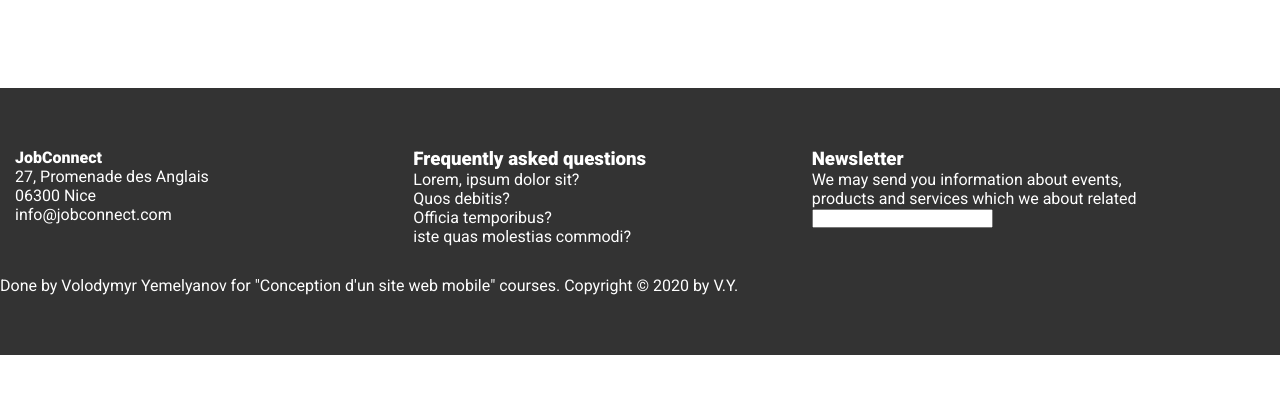
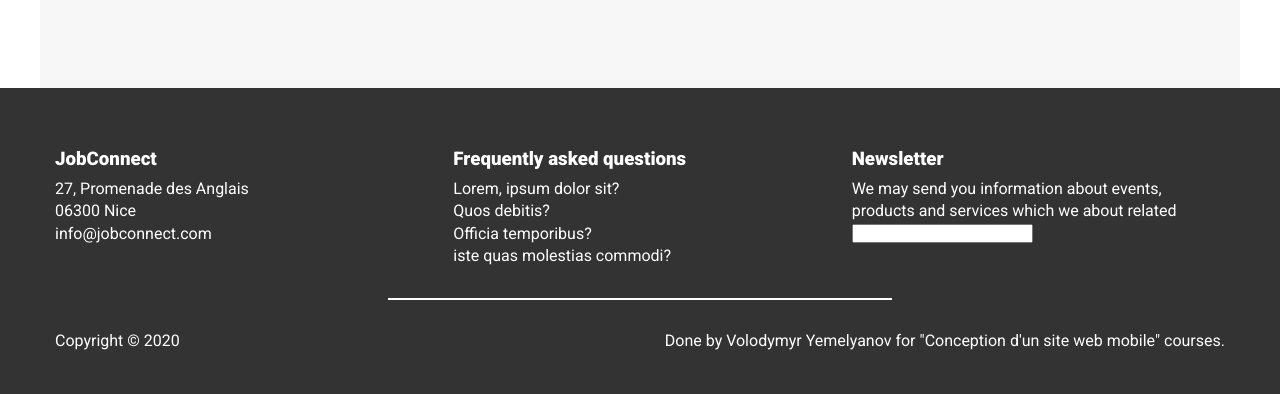
Before and after one commit to VolodymyrYemelyanov/CAWEB-site-optimisation, a website: page pages/aboutUs.html in a window 1280 px wide. Shown: the part 1466-1860 px from the top of the page. Before the commit the page ends 1821 px from the top, so only its background shows below. Drawn offline with nearby package versions, Linux system fonts and the light colour scheme; some packages are replaced by stand-ins of ours.

Commit message:
Footer fixes

```diff
--- a/css/style.css
+++ b/css/style.css
@@ -302,9 +302,15 @@ section {
   padding: 60px 0;
   background-color: #333;
   color: #ffffff; }
-  .footer__mainInfo {
+  .footer-section {
     max-width: 1200px;
     padding: 0 15px 30px;
+    margin: 0 auto; }
+  .footer h3 {
+    margin-bottom: 8px; }
+  .footer p {
+    line-height: 1.4; }
+  .footer__mainInfo {
     display: grid;
     grid-template-columns: repeat(3, 1fr);
     grid-gap: 25px; }
@@ -314,6 +320,20 @@ section {
   @media (max-width: 768px) {
     .footer__faq {
       display: none; } }
+  .footer .separator {
+    max-width: 534px;
+    width: 100%;
+    padding: 0 15px;
+    margin: 0 auto; }
+    .footer .separator span {
+      display: block;
+      border: 1px solid;
+      width: 100%; }
+  .footer__copyright {
+    display: flex;
+    flex-wrap: wrap;
+    justify-content: space-between;
+    padding: 30px 15px 0; }
 
 @media (max-width: 1024px) {
   .section-news {
@@ -918,6 +938,10 @@ section {
 .hide-popUp {
   display: none; }
 
+.section-creators,
+.section-location {
+  background-color: #f7f7f7; }
+
 .creators {
   display: flex;
   flex-wrap: wrap;
@@ -939,6 +963,13 @@ section {
     border-radius: 3px;
     overflow: hidden;
     box-shadow: 0 15px 40px rgba(0, 0, 0, 0.15); }
+  .creator__back {
+    background-image: linear-gradient(135deg, #ffb900, #ff7730);
+    transform: rotateY(180deg); }
+  .creator:hover .creator__front {
+    transform: rotateY(-180deg); }
+  .creator:hover .creator__back {
+    transform: rotateY(0); }
 
 .u-center-text {
   text-align: center; }
--- a/pages/aboutUs.html
+++ b/pages/aboutUs.html
@@ -116,9 +116,9 @@
     </main>
 
     <footer class="footer">
-        <div class="footer__mainInfo">
+        <div class="footer__mainInfo footer-section">
             <div class="footer__contact">
-                <h4 class="logo footer__logo">JobConnect</h4>
+                <h3 class="logo footer__logo">JobConnect</h3>
                 <p>27, Promenade des Anglais</p>
                 <p>06300 Nice</p>
                 <p>info@jobconnect.com</p>
@@ -147,11 +147,12 @@
                 </div>
             </div>
         </div>
-        <div><span></span></div>
-        <div class="footer__copyright">
+        <div class="separator"><span></span></div>
+        <div class="footer__copyright footer-section">
+            <p>Copyright &copy; 2020</p>
             <p>
                 Done by Volodymyr Yemelyanov for "Conception d'un site web mobile"
-                courses. Copyright &copy; 2020 by V.Y.
+                courses.
             </p>
         </div>
     </footer>
```
Also changed, not shown: index.html (+6 -5 lines), pages/executors.html (+6 -5 lines), pages/news.html (+6 -5 lines).
